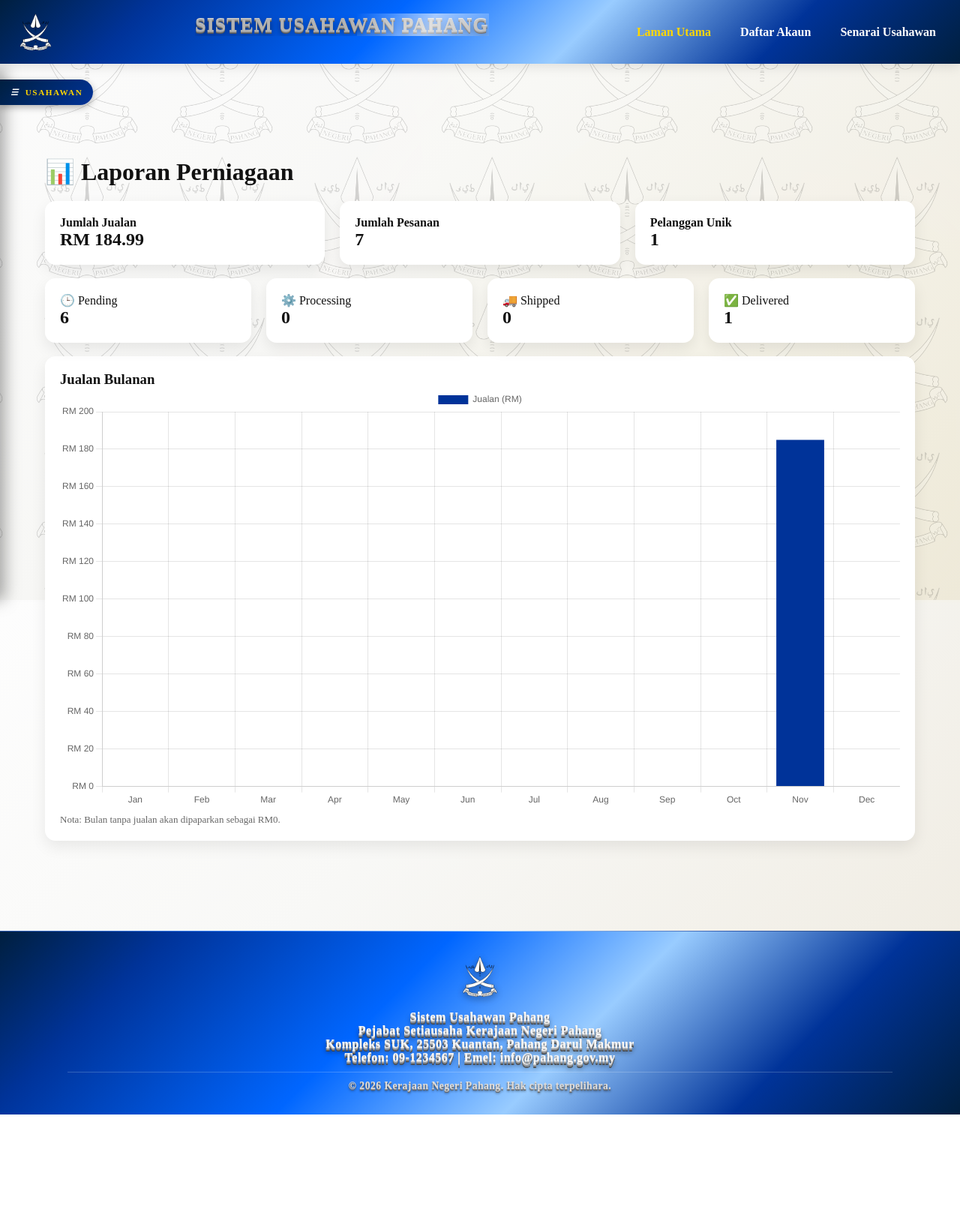
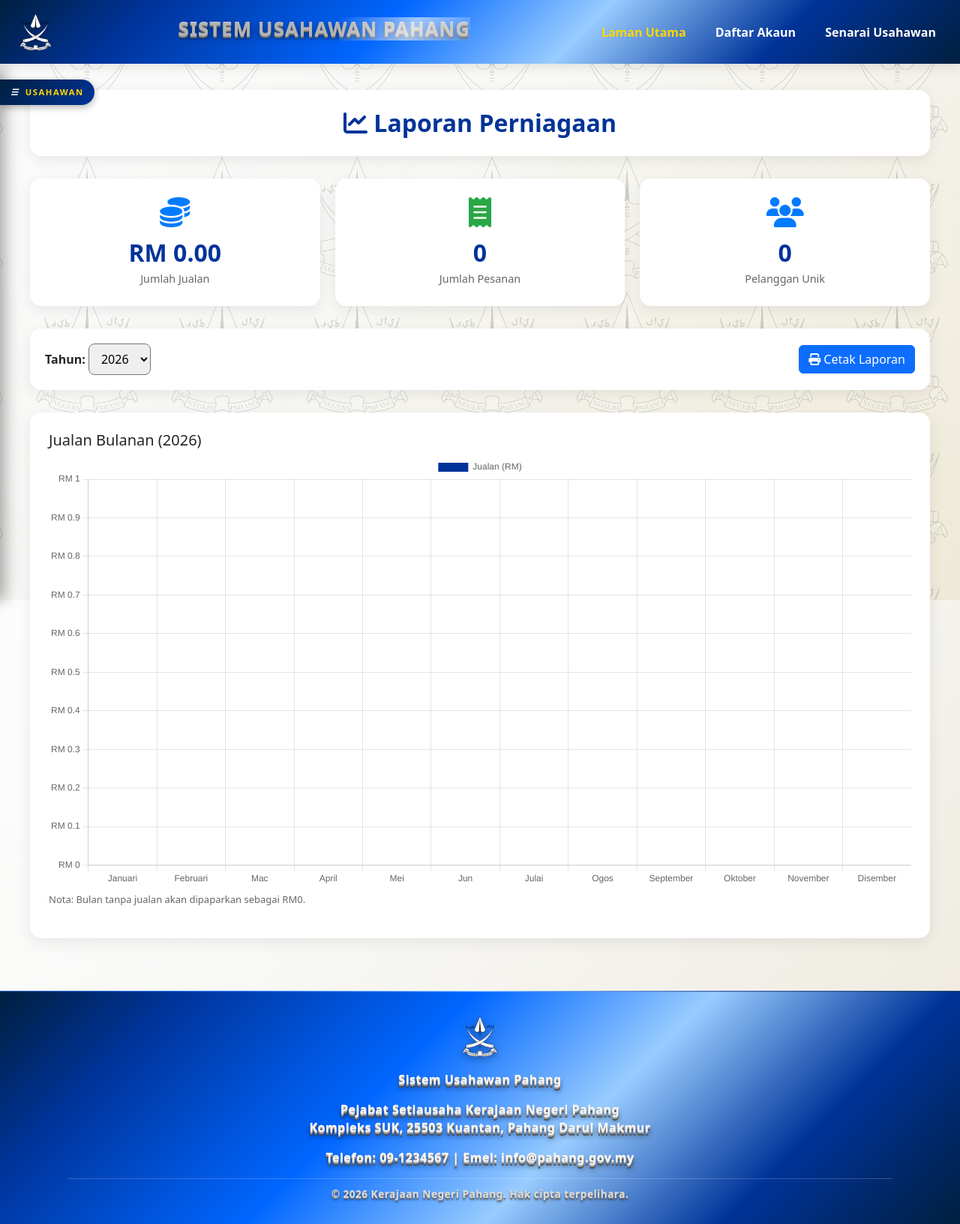
Before and after one commit to arrfhkl/sistemusahawan, a PHP site: page /sups/laporan_perniagaan.php in a window 1280 px wide. Shown: the whole page at 75% size. Before the commit the page ends 1486 px from the top, so only its background shows below. Run offline with PHP 8.4, Linux system fonts and the light colour scheme; a user stored in the database is signed in; data comes from the database, SQL or seed files in the repository.

Commit message:
update laporan perniagaan
betulkan chart

```diff
--- a/laporan_perniagaan.php
+++ b/laporan_perniagaan.php
@@ -3,16 +3,23 @@ include "connection.php";
 include "header.php";
 
 if (!isset($_SESSION['usahawan_id'])) {
-    die("Sila log masuk sebagai usahawan.");
+    die("<div style='padding:20px'>Sila log masuk sebagai usahawan.</div>");
 }
 
-$usahawan_id = (int)$_SESSION['usahawan_id'];
+$usahawan_id = (int) $_SESSION['usahawan_id'];
 
-/* ===============================
-   KPI: JUALAN, PESANAN, PELANGGAN
-================================ */
+/* ===========================
+   FILTER TAHUN
+=========================== */
+$tahunDipilih = isset($_GET['tahun'])
+    ? (int)$_GET['tahun']
+    : date('Y');
 
-// Jumlah jualan (hanya produk milik usahawan)
+/* ===========================
+   KPI UTAMA
+=========================== */
+
+// Jumlah jualan, pesanan & pelanggan unik
 $sql = "
 SELECT
     IFNULL(SUM(pi.subtotal),0) AS jumlah_jualan,
@@ -22,52 +29,60 @@ FROM pesanan p
 JOIN pesanan_item pi ON p.id = pi.pesanan_id
 JOIN produk pr ON pi.produk_id = pr.id
 WHERE pr.usahawan_id = ?
+AND YEAR(p.tarikh_pesanan) = ?
 ";
+
 $stmt = $conn->prepare($sql);
-$stmt->bind_param("i", $usahawan_id);
+$stmt->bind_param("ii", $usahawan_id, $tahunDipilih);
 $stmt->execute();
-$kpi = $stmt->get_result()->fetch_assoc();
+$kpi = $stmt->get_result()->fetch_assoc() ?? [
+    'jumlah_jualan' => 0,
+    'jumlah_pesanan' => 0,
+    'pelanggan' => 0
+];
 $stmt->close();
 
-/* ===============================
+/* ===========================
    STATUS PESANAN
-================================ */
+=========================== */
+$status = [
+    'pending' => 0,
+    'processing' => 0,
+    'shipped' => 0,
+    'delivered' => 0
+];
+
 $status_sql = "
 SELECT p.status_pesanan, COUNT(DISTINCT p.id) AS jumlah
 FROM pesanan p
 JOIN pesanan_item pi ON p.id = pi.pesanan_id
 JOIN produk pr ON pi.produk_id = pr.id
 WHERE pr.usahawan_id = ?
+AND YEAR(p.tarikh_pesanan) = ?
 GROUP BY p.status_pesanan
 ";
+
 $stmt = $conn->prepare($status_sql);
-$stmt->bind_param("i", $usahawan_id);
+$stmt->bind_param("ii", $usahawan_id, $tahunDipilih);
 $stmt->execute();
 $res = $stmt->get_result();
-
-$status = [
-    'pending'=>0,
-    'processing'=>0,
-    'shipped'=>0,
-    'delivered'=>0
-];
 
 while ($row = $res->fetch_assoc()) {
     $status[$row['status_pesanan']] = $row['jumlah'];
 }
 $stmt->close();
 
-/* ===============================
-   JUALAN BULANAN (JAN–DEC FIX)
-================================ */
+/* ===========================
+   JUALAN BULANAN
+=========================== */
 
-// Label 12 bulan (tetap)
-$bulanLabel = ['Jan','Feb','Mar','Apr','May','Jun','Jul','Aug','Sep','Oct','Nov','Dec'];
+$bulanLabel = [
+    'Januari','Februari','Mac','April','Mei','Jun',
+    'Julai','Ogos','September','Oktober','November','Disember'
+];
 
-// Default semua bulan = 0
 $jualanBulanan = array_fill(0, 12, 0);
 
-// SQL ambil jualan ikut bulan
 $chart_sql = "
 SELECT
     MONTH(p.tarikh_pesanan) AS bulan,
@@ -76,69 +91,273 @@ FROM pesanan p
 JOIN pesanan_item pi ON p.id = pi.pesanan_id
 JOIN produk pr ON pi.produk_id = pr.id
 WHERE pr.usahawan_id = ?
+AND YEAR(p.tarikh_pesanan) = ?
 GROUP BY MONTH(p.tarikh_pesanan)
 ";
 
 $stmt = $conn->prepare($chart_sql);
-$stmt->bind_param("i", $usahawan_id);
+$stmt->bind_param("ii", $usahawan_id, $tahunDipilih);
 $stmt->execute();
 $res = $stmt->get_result();
 
-// Masukkan data ke bulan yang betul
 while ($r = $res->fetch_assoc()) {
-    $index = (int)$r['bulan'] - 1; // Jan = 0
-    $jualanBulanan[$index] = (float)$r['jumlah'];
+    $jualanBulanan[(int)$r['bulan'] - 1] = (float)$r['jumlah'];
 }
 $stmt->close();
 
+$analisis = [];
+
+if ($kpi['jumlah_jualan'] > 0) {
+    $analisis[] = "Prestasi jualan menunjukkan aktiviti perniagaan yang berterusan sepanjang tahun ini.";
+} else {
+    $analisis[] = "Tiada rekod jualan direkodkan bagi tahun ini.";
+}
+
+if ($status['pending'] > 0) {
+    $analisis[] = "Terdapat tempahan yang masih menunggu dan memerlukan tindakan lanjut.";
+}
+
+if ($status['delivered'] > 0) {
+    $analisis[] = "Sebahagian tempahan telah berjaya diselesaikan.";
+}
 ?>
 
 <!DOCTYPE html>
 <html lang="ms">
 <head>
 <meta charset="UTF-8">
+<meta name="viewport" content="width=device-width, initial-scale=1.0">
 <title>Laporan Perniagaan</title>
-<meta name="viewport" content="width=device-width, initial-scale=1.0">
-<link href="https://fonts.googleapis.com/css2?family=Poppins:wght@400;600;700&display=swap" rel="stylesheet">
+
+<link href="https://cdn.jsdelivr.net/npm/bootstrap@5.3.3/dist/css/bootstrap.min.css" rel="stylesheet">
+<link rel="stylesheet" href="https://cdnjs.cloudflare.com/ajax/libs/font-awesome/6.4.0/css/all.min.css">
 <script src="https://cdn.jsdelivr.net/npm/chart.js"></script>
+
 <style>
-.container{max-width:1200px;margin:100px auto;padding:20px}
-.grid{display:grid;grid-template-columns:repeat(auto-fit,minmax(220px,1fr));gap:20px}
-.card{background:#fff;padding:20px;border-radius:14px;box-shadow:0 8px 20px rgba(0,0,0,.08)}
-h1{margin-bottom:20px}
+/* ICON COLOR (SAMA MACAM PRODUK) */
+.icon-blue   { color:#007bff; }
+.icon-green  { color:#28a745; }
+.icon-orange { color:#fd7e14; }
+.icon-red    { color:#dc3545; }
+
+.container {
+    max-width: 1280px;
+    margin: 0 auto;
+    padding: 30px 40px;
+    padding-top: 120px;
+    min-height: 100vh;
+}
+
+/* HEADER */
+.page-header {
+    background: #fff;
+    border-radius: 15px;
+    padding: 25px;
+    box-shadow: 0 5px 20px rgba(0,0,0,0.08);
+    margin-bottom: 30px;
+    text-align: center;
+}
+
+.page-header h2 {
+    margin: 0;
+    font-weight: 700;
+    color: #003399;
+}
+
+/* KPI */
+.stats-container {
+    display: grid;
+    grid-template-columns: repeat(auto-fit, minmax(200px, 1fr));
+    gap: 20px;
+    margin-bottom: 30px;
+}
+
+.stat-card {
+    background: #fff;
+    border-radius: 15px;
+    padding: 25px;
+    box-shadow: 0 5px 20px rgba(0,0,0,0.08);
+    text-align: center;
+    transition: 0.3s;
+}
+
+.stat-card:hover {
+    transform: translateY(-5px);
+}
+
+.stat-icon {
+    font-size: 2.5rem;
+    margin-bottom: 10px;
+}
+
+.stat-number {
+    font-size: 2rem;
+    font-weight: 700;
+    color: #003399;
+}
+
+.stat-label {
+    font-size: 0.9rem;
+    color: #666;
+}
+
+/* FILTER */
+.filters-section {
+    background: #fff;
+    border-radius: 15px;
+    padding: 20px;
+    box-shadow: 0 5px 20px rgba(0,0,0,0.08);
+    margin-bottom: 30px;
+}
+
+.filters-section select {
+    padding: 8px 12px;
+    border-radius: 8px;
+}
+
+/* CARD */
+.card-box {
+    background: #fff;
+    border-radius: 15px;
+    padding: 25px;
+    box-shadow: 0 5px 20px rgba(0,0,0,0.08);
+}
+/* ================= CETAK ================= */
+@media print {
+
+    body {
+        background: #fff;
+    }
+
+    .no-print {
+        display: none !important;
+    }
+
+    header, footer {
+        display: none !important;
+    }
+
+    .container {
+        padding: 0;
+        margin: 0;
+        max-width: 100%;
+    }
+
+    .stat-card,
+    .card-box {
+        box-shadow: none !important;
+        border: 1px solid #ddd;
+    }
+
+    canvas {
+        max-height: 400px;
+    }
+
+    h2 {
+        text-align: center;
+    }
+}
+
+.print-only {
+    display: none;
+}
+
+@media print {
+    .print-only {
+        display: block;
+        text-align: center;
+        margin-bottom: 20px;
+    }
+}
+
+
 </style>
 </head>
 
 <body>
 
 <div class="container">
-<h1>📊 Laporan Perniagaan</h1>
 
-<div class="grid">
-  <div class="card"><b>Jumlah Jualan</b><h2>RM <?= number_format($kpi['jumlah_jualan'],2) ?></h2></div>
-  <div class="card"><b>Jumlah Pesanan</b><h2><?= $kpi['jumlah_pesanan'] ?></h2></div>
-  <div class="card"><b>Pelanggan Unik</b><h2><?= $kpi['pelanggan'] ?></h2></div>
+<div class="print-header print-only">
+    <h2>Laporan Prestasi Perniagaan</h2>
+    <p>
+        Tahun: <strong><?= $tahunDipilih ?></strong><br>
+        Tarikh Cetakan: <?= date('d/m/Y') ?>
+    </p>
+    <hr>
 </div>
 
-<br>
-
-<div class="grid">
-  <div class="card">🕒 Pending<br><h2><?= $status['pending'] ?></h2></div>
-  <div class="card">⚙️ Processing<br><h2><?= $status['processing'] ?></h2></div>
-  <div class="card">🚚 Shipped<br><h2><?= $status['shipped'] ?></h2></div>
-  <div class="card">✅ Delivered<br><h2><?= $status['delivered'] ?></h2></div>
+<div class="page-header">
+    <h2><i class="fas fa-chart-line"></i> Laporan Perniagaan</h2>
 </div>
 
-<br>
+<!-- KPI UTAMA -->
+<div class="stats-container">
 
-<div class="card">
-<h3>Jualan Bulanan</h3>
+    <div class="stat-card">
+        <div class="stat-icon icon-blue">
+            <i class="fas fa-coins"></i>
+        </div>
+        <div class="stat-number">RM <?= number_format($kpi['jumlah_jualan'],2) ?></div>
+        <div class="stat-label">Jumlah Jualan</div>
+    </div>
+
+    <div class="stat-card">
+        <div class="stat-icon icon-green">
+            <i class="fas fa-receipt"></i>
+        </div>
+        <div class="stat-number"><?= $kpi['jumlah_pesanan'] ?></div>
+        <div class="stat-label">Jumlah Pesanan</div>
+    </div>
+
+    <div class="stat-card">
+        <div class="stat-icon icon-blue">
+            <i class="fas fa-users"></i>
+        </div>
+        <div class="stat-number"><?= $kpi['pelanggan'] ?></div>
+        <div class="stat-label">Pelanggan Unik</div>
+    </div>
+
+</div>
+
+<!-- FILTER TAHUN -->
+<div class="filters-section d-flex justify-content-between align-items-center no-print">
+    <form method="GET">
+        <label><b>Tahun:</b></label>
+        <select name="tahun" onchange="this.form.submit()">
+            <?php
+            $tahunSemasa = date('Y');
+            for ($t = $tahunSemasa; $t >= $tahunSemasa - 5; $t--) {
+                $selected = ($t == $tahunDipilih) ? 'selected' : '';
+                echo "<option value='$t' $selected>$t</option>";
+            }
+            ?>
+        </select>
+    </form>
+
+    <button onclick="window.print()" class="btn btn-primary">
+        <i class="fas fa-print"></i> Cetak Laporan
+    </button>
+</div>
+
+<div class="card-box print-only">
+    <h5>Ringkasan Analisis</h5>
+    <ul style="margin-bottom:0">
+        <?php foreach ($analisis as $a): ?>
+            <li><?= $a ?></li>
+        <?php endforeach; ?>
+    </ul>
+</div>
+
+<!-- CARTA -->
+<div class="card-box">
+    <h5>Jualan Bulanan (<?= $tahunDipilih ?>)</h5>
     <canvas id="salesChart"></canvas>
     <p style="font-size:13px;color:#666;margin-top:8px">
         Nota: Bulan tanpa jualan akan dipaparkan sebagai RM0.
     </p>
+</div>
 
-</div>
 </div>
 
 <script>
@@ -165,8 +384,14 @@ new Chart(document.getElementById('salesChart'), {
 });
 </script>
 
+<script>
+window.onbeforeprint = () => {
+    for (let id in Chart.instances) {
+        Chart.instances[id].resize();
+    }
+};
+</script>
 
+<?php include "footer.php"; ?>
 </body>
 </html>
-
-<?php include "footer.php"; ?>
--- a/produk_usahawan.php
+++ b/produk_usahawan.php
@@ -74,10 +74,9 @@ $produk = $stmt->get_result();
 <head>
 <meta charset="UTF-8">
 <meta name="viewport" content="width=device-width, initial-scale=1.0">
-<title>Pesanan Masuk - Sistem Usahawan Pahang</title>
+<title>Produk Perniagaan - Sistem Usahawan Pahang</title>
 <link href="https://cdn.jsdelivr.net/npm/bootstrap@5.3.3/dist/css/bootstrap.min.css" rel="stylesheet">
 <link rel="stylesheet" href="https://cdnjs.cloudflare.com/ajax/libs/font-awesome/6.4.0/css/all.min.css">
-<link rel="icon" type="image/png" href="assets/img/jatapahang.png">
 
 <style>
 :root {
--- a/usahawan_sidebar.php
+++ b/usahawan_sidebar.php
@@ -192,7 +192,7 @@ $current_page = basename($_SERVER['PHP_SELF']);
     <li><a href="profile_usahawan2.php" class="<?= $current_page=='profile_usahawan2.php'?'active':'' ?>">👤 Profil</a></li>
     <li><a href="produk_usahawan.php" class="<?= $current_page=='produk_usahawan.php'?'active':'' ?>">📦 Produk</a></li>
     <li><a href="servis_usahawan.php" class="<?= $current_page=='servis_usahawan.php'?'active':'' ?>">🛠️ Servis</a></li>
-    <li><a href="pesanan_masuk2.php" class="<?= $current_page=='pesanan_masuk2.php'?'active':'' ?>">🚚 Pesanan</a></li>
+    <li><a href="pesanan_masuk.php" class="<?= $current_page=='pesanan_masuk.php'?'active':'' ?>">🚚 Pesanan</a></li>
     <li><a href="jualan.php" class="<?= $current_page=='jualan.php'?'active':'' ?>">💰 Jualan</a></li>
     <li><a href="laporan_perniagaan.php" class="<?= $current_page=='laporan_perniagaan.php'?'active':'' ?>">📊 Laporan</a></li>
     <li><a href="tetapan_perniagaan.php" class="<?= $current_page=='tetapan_perniagaan.php'?'active':'' ?>">⚙️ Tetapan</a></li>
```
Lines whose indentation alone changed are shown as unchanged.
